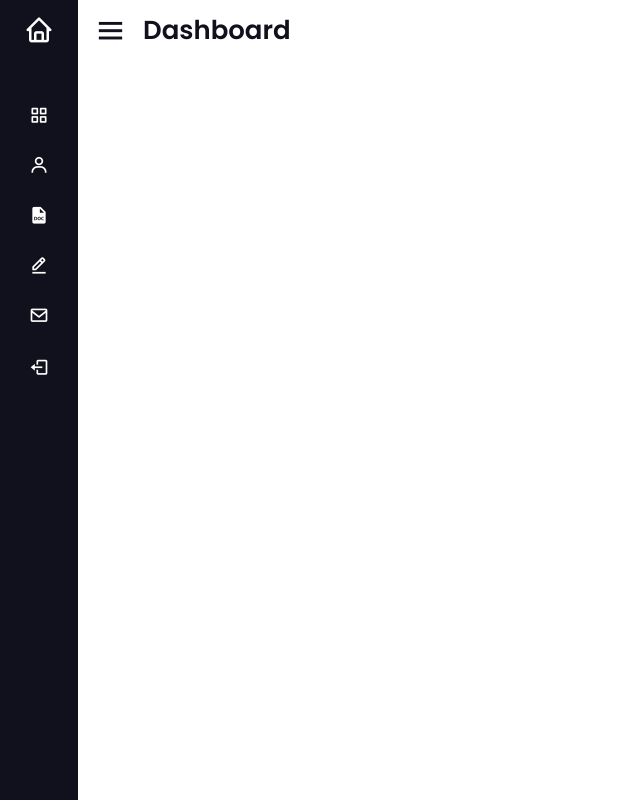
After one commit to DianaDela/SISTEMA-INVENTARIO, a PHP site: page /panels/administrador/home.php in a window 1280 px wide. The commit adds this page. Shown: the whole page, without its empty margins (0-640 px from the left). Run offline with PHP 8.4, Linux system fonts and the light colour scheme.

Commit message:
Añadimos los paneles de usuarios

```diff
--- a/index.php
+++ b/index.php
@@ -4,6 +4,7 @@
     <meta charset="UTF-8">
     <meta name="viewport" content="width=device-width, initial-scale=1.0">
     <title>Inicio de Sesión</title>
+    <link rel="shortcut icon" href="img/logo2.jfif">
     <link href="https://cdn.jsdelivr.net/npm/bootstrap@5.3.1/dist/css/bootstrap.min.css" rel="stylesheet">
     <link href='https://unpkg.com/boxicons@2.1.4/css/boxicons.min.css' rel='stylesheet'>
 </head>
@@ -24,7 +25,7 @@
                 </h4>
             </div>
             <div class="card-body">
-                <form action="home.php" method="POST">
+                <form action="panels/administrador/home.php" method="POST">
                     <br>
                 <div class="input-group flex-nowrap">
                     <span class="input-group-text" id="addon-wrapping">
--- /dev/null
+++ b/panels/administrador/home.php
@@ -0,0 +1,102 @@
+<!DOCTYPE html>
+<html lang="en">
+<head>
+    <meta charset="UTF-8">
+    <meta name="viewport" content="width=device-width, initial-scale=1.0">
+    <title>Home || Grupo Piasa</title>
+    <link rel="shortcut icon" href="../../img/logo2.jfif">
+    <link href='https://unpkg.com/boxicons@2.1.4/css/boxicons.min.css' rel='stylesheet'>
+    <link rel="stylesheet" href="../../assent/navbar.css">
+</head>
+<body>
+    <div class="container">
+    <div class="sidebar close">
+    <div class="logo-details">
+    <i class='bx bx-home' ></i>
+      <span class="logo_name">Grupo Piasa</span>
+    </div>
+    <ul class="nav-links">
+      <li>
+        <a href="#">
+          <i class='bx bx-grid-alt' ></i>
+          <span class="link_name">Dashboard</span>
+        </a>
+        <ul class="sub-menu blank">
+          <li><a class="link_name" href="#">Dashboard</a></li>
+        </ul>
+      </li>
+      <li>
+        <div class="iocn-link">
+          <a href="#">
+          <i class='bx bx-user'></i>
+            <span class="link_name">Usuarios</span>
+          </a>
+          <i class='bx bxs-chevron-down arrow' ></i>
+        </div>
+        <ul class="sub-menu">
+          <li><a class="link_name" href="#">Usuarios</a></li>
+          <li><a href="">Nuevo usuario</a></li>
+          <li><a href="">Usuarios</a></li>
+        </ul>
+      </li>
+      <li>
+        <a href="">
+        <i class='bx bxs-file-doc' style='color: white;'></i>
+          <span class="link_name">Historial</span>
+        </a>
+        <ul class="sub-menu blank">
+          <li><a class="link_name" href="">Historial</a></li>
+        </ul>
+      </li>
+      <li>
+        <a href="">
+        <i class='bx bx-edit-alt'></i>
+          <span class="link_name">Movimientos</span>
+        </a>
+        <ul class="sub-menu blank">
+          <li><a class="link_name" href="">Movimientos</a></li>
+        </ul>
+      </li>
+      <li>
+        <a href="">
+        <i class='bx bx-envelope'></i>
+          <span class="link_name">Solicitudes</span>
+        </a>
+        <ul class="sub-menu blank">
+          <li><a class="link_name" href="">Solicitudes</a></li>
+        </ul>
+      </li>
+      <li>
+        <a href="../../index.php">
+        <i class='bx bx-log-out' ></i>
+          <span class="link_name">Cerrar Sesión</span>
+        </a>
+        <ul class="sub-menu blank">
+          <li><a class="link_name" href="../../index.php">Cerrar Sesión</a></li>
+        </ul>
+      </li>
+      <li>
+    <div class="profile-details">
+      <div class="profile-content">
+        <!--<img src="image/profile.jpg" alt="profileImg">-->
+      </div>
+      <div class="name-job">
+        <div class="profile_name">Administrador</div>
+        <div class="job">T.I</div>
+      </div>
+      <i class='bx bx-user'></i>
+    </div>
+  </li>
+</ul>
+  </div>
+  <section class="home-section">
+    <div class="home-content">
+      <i class='bx bx-menu' ></i>
+      <span class="text">Dashboard</span>
+    </div>
+  </section>
+    </div>
+
+    <script src="../../js/navbar.js"></script>
+</body>
+</html>
```
Also changed, not shown: panels/cliente1/home.php (added, +70 -0 lines), panels/cliente2/home.php (added, +79 -0 lines), panels/gerente/home.php (renamed from home.php, +10 -23 lines), img/logo2.jfif (added).
